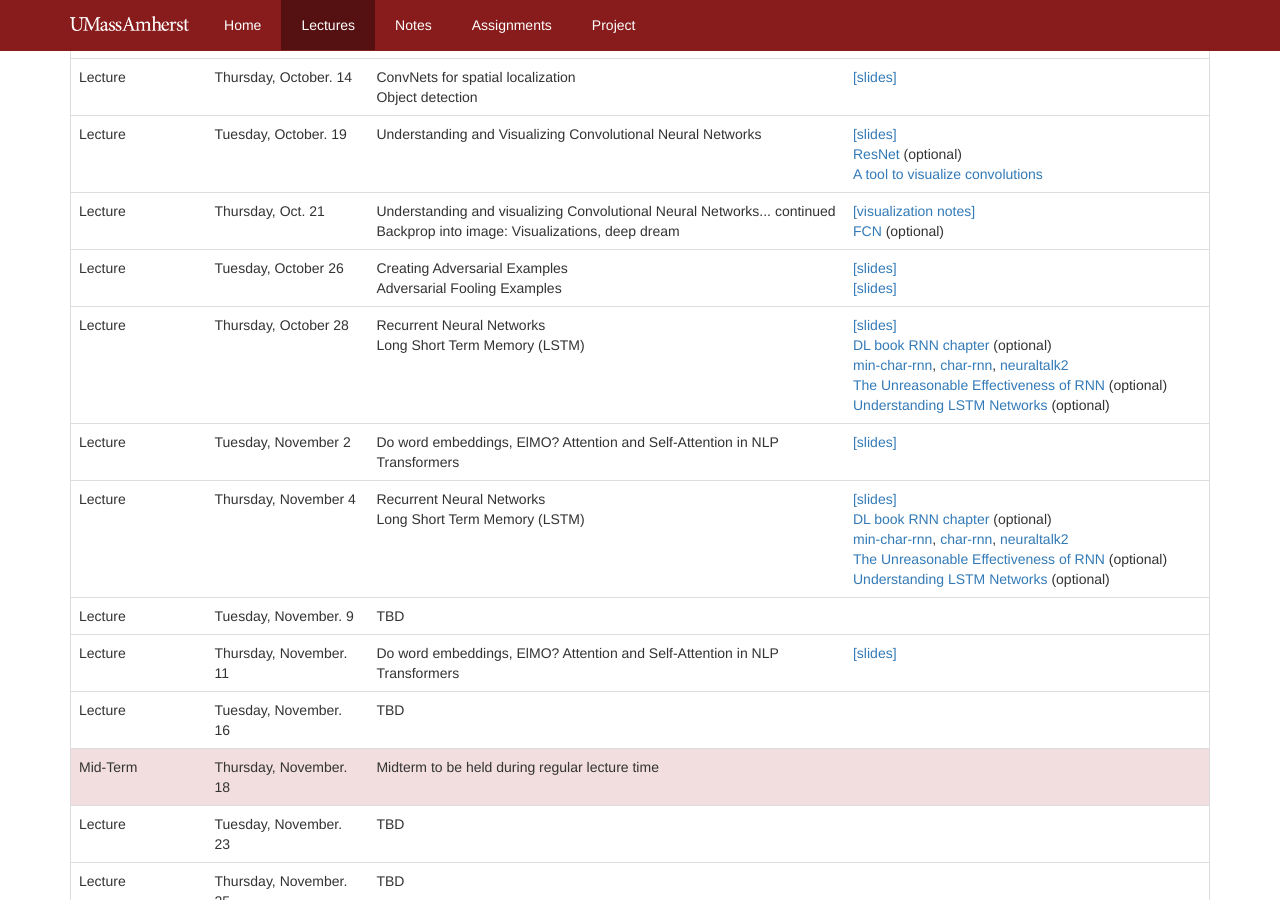
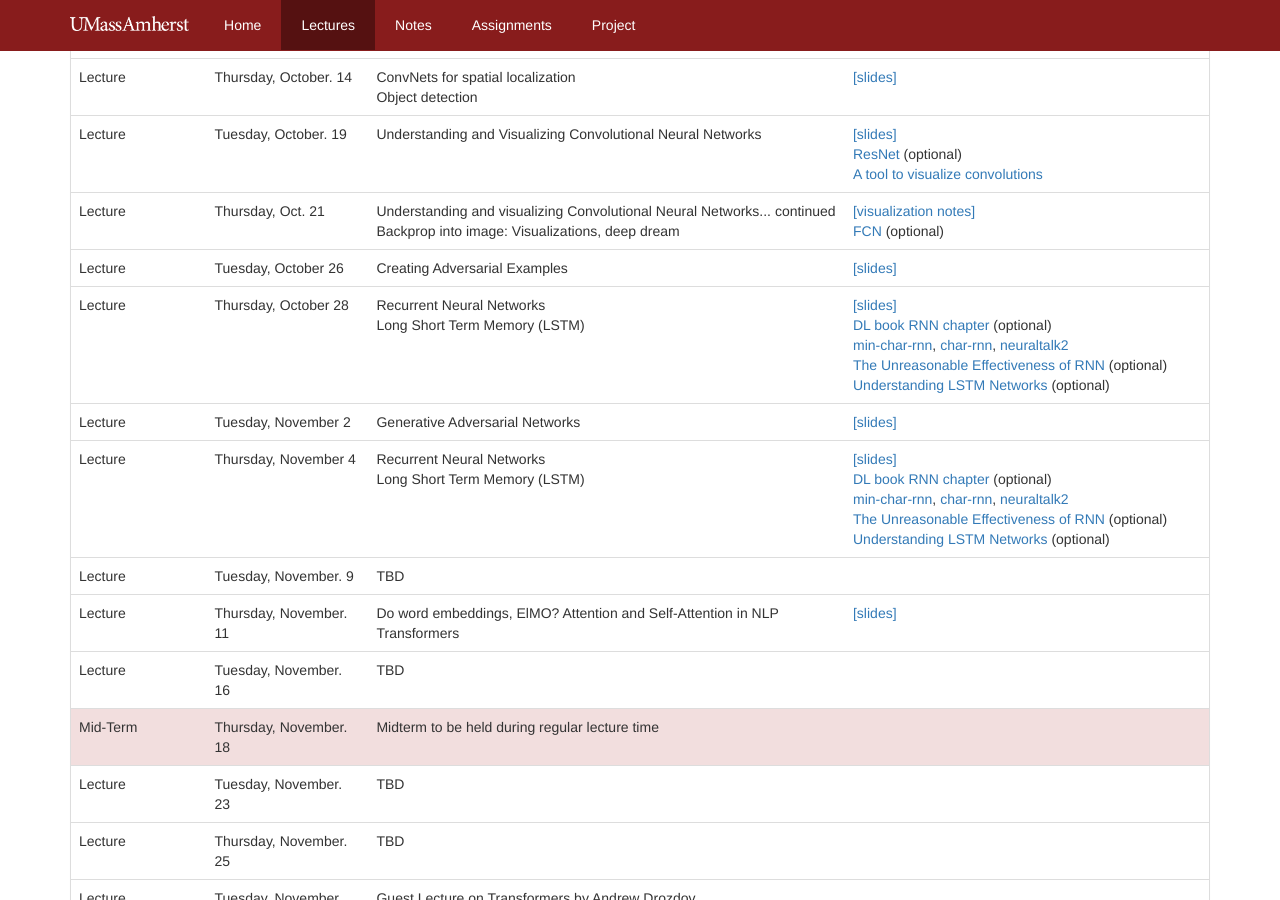
Before and after one commit to compsci682-fa21/compsci682-fa21.github.io, a Jekyll site: the page syllabus.html, which Jekyll copies as it is, in a window 1280 px wide and 900 px high, scrolled down 1377 px. Built offline with Jekyll 4.4.1, drawn with Linux system fonts in a browser that asks for light colours.

Commit message:
Update syllabus.html

```diff
--- a/syllabus.html
+++ b/syllabus.html
@@ -318,12 +318,10 @@
     <td>Lecture</td>
     <td>Tuesday, October 26</td> <!-- Lecture 15/16 -->
     <td>
-      Creating Adversarial Examples<br>
-      Adversarial Fooling Examples
+      Creating Adversarial Examples
     </td>
     <td>
-      <a href="https://docs.google.com/presentation/d/1Ff_s5QRb-X5HIdsbH9CfCUaVGUIsBQo1F7yBoglvuiY/edit?usp=sharing">[slides]</a><br>
-      <a href="https://docs.google.com/presentation/d/1DxDCbVU7HrzPTUGZQdMCMpPnRiJPIKNNLLtjOc67oXE/edit?usp=sharing">[slides]</a>
+      <a href="https://docs.google.com/presentation/d/1Ff_s5QRb-X5HIdsbH9CfCUaVGUIsBQo1F7yBoglvuiY/edit?usp=sharing">[slides]</a>
     </td>
   </tr>
   <tr>
@@ -345,10 +343,10 @@
     <td>Lecture</td>
     <td>Tuesday, November 2</td>
     <td>
-      Do word embeddings, ElMO? Attention and Self-Attention in NLP Transformers
+      Generative Adversarial Networks
     </td>
     <td>
-      <a href="https://docs.google.com/presentation/d/12GFQqJmrfZ29beWLgZsGq4lzhVM0K6umEBvyyWjEUxQ/edit?usp=sharing">[slides]</a><br>
+      <a href="https://docs.google.com/presentation/d/1DxDCbVU7HrzPTUGZQdMCMpPnRiJPIKNNLLtjOc67oXE/edit?usp=sharing">[slides]</a>
     </td>
   </tr>
   <!-- <tr class="info">
```
